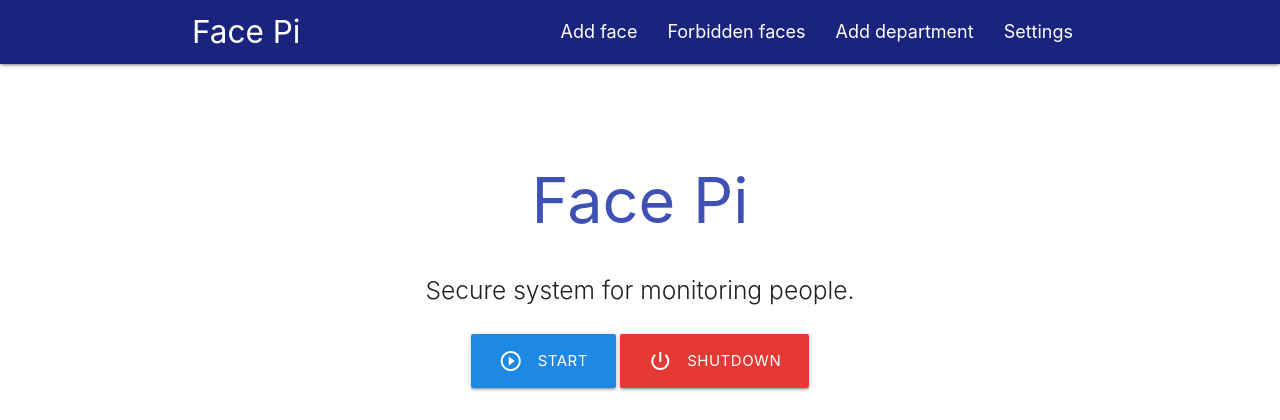
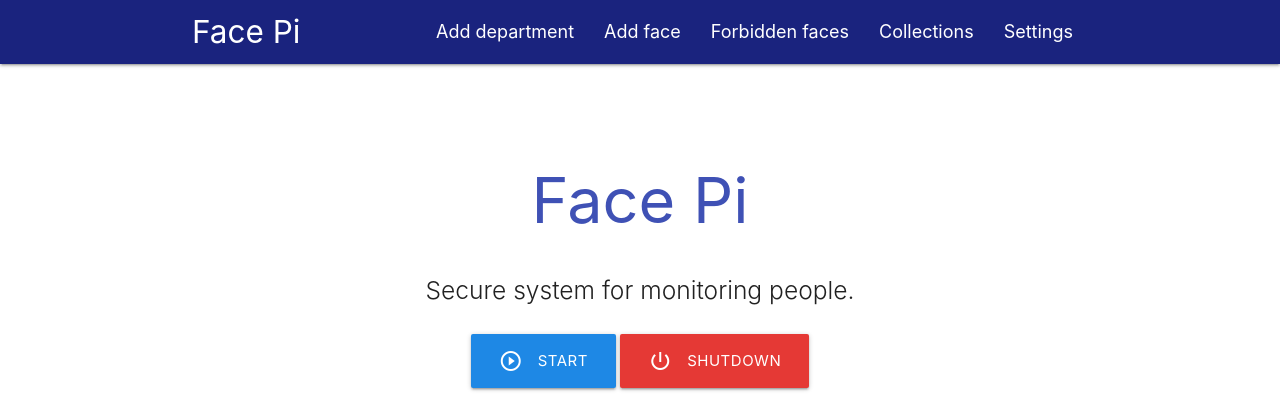
Before and after one commit to andrewyazura/facepi, a Flask app: page / in a window 1280 px wide. Shown: the top 420 px of the page. Run offline with Flask 2, Linux system fonts and the light colour scheme.

Commit message:
Added collections viewer to header

```diff
--- a/app.py
+++ b/app.py
@@ -95,7 +95,10 @@ def show_collection(collection_name):
     elements_new = []
     for element in elements:
         to_dict = element.to_dict()
-        elements_new.append({ 'name': to_dict['name'], 'datetime': to_dict['datetime'].strftime('%d.%m.%Y %H:%M:%S') })
+        elements_new.append({
+            'name':     to_dict['name'],
+            'datetime': to_dict['datetime'].strftime('%d.%m.%Y %H:%M:%S')
+        })
 
     return render_template('collection.html', elements=elements_new)
 
--- a/templates/header.html
+++ b/templates/header.html
@@ -3,21 +3,24 @@
         <a href='/' class='brand-logo'>Face Pi</a>
         <a href='#' data-target='mobile-version' class='sidenav-trigger'><i class='material-icons'>menu</i></a>
         <ul class='right hide-on-med-and-down'>
+            <li><a class='menu-list' href={{ url_for('add_department') }}>Add department</a></li>
             <li><a class='menu-list' href={{ url_for('upload_face') }}>Add face</a></li>
             <li><a class='menu-list' href={{ url_for('show_forbidden') }}>Forbidden faces</a></li>
-            <li><a class='menu-list' href={{ url_for('add_department') }}>Add department</a></li>
+            <li><a class='menu-list' href={{ url_for('show_collections') }}>Collections</a></li>
             <li><a class='menu-list' href={{ url_for('settings') }}>Settings</a></li>
         </ul>
     </div>
 </nav>
 
 <ul class='sidenav' id='mobile-version'>
+    <li><a class='menu-list' href={{ url_for('add_department') }}><i class='material-icons left'>people</i>
+        Add department</a></li>
     <li><a class='mobile-menu-list' href={{ url_for('upload_face') }}><i class='material-icons left'>sentiment_very_satisfied</i>
         Add face</a></li>
     <li><a class='menu-list' href={{ url_for('show_forbidden') }}><i class='material-icons left'>mood_bad</i>
         Forbidden faces</a></li>
-    <li><a class='menu-list' href={{ url_for('add_department') }}><i class='material-icons left'>people</i>
-        Add department</a></li>
+    <li><a class='menu-list' href={{ url_for('show_collections') }}><i class='material-icons left'>assignment</i>
+        Collections</a></li>
     <li><a class='mobile-menu-list' href={{ url_for('settings') }}><i class='material-icons left'>settings</i>
         Settings</a></li>
 </ul>
```
